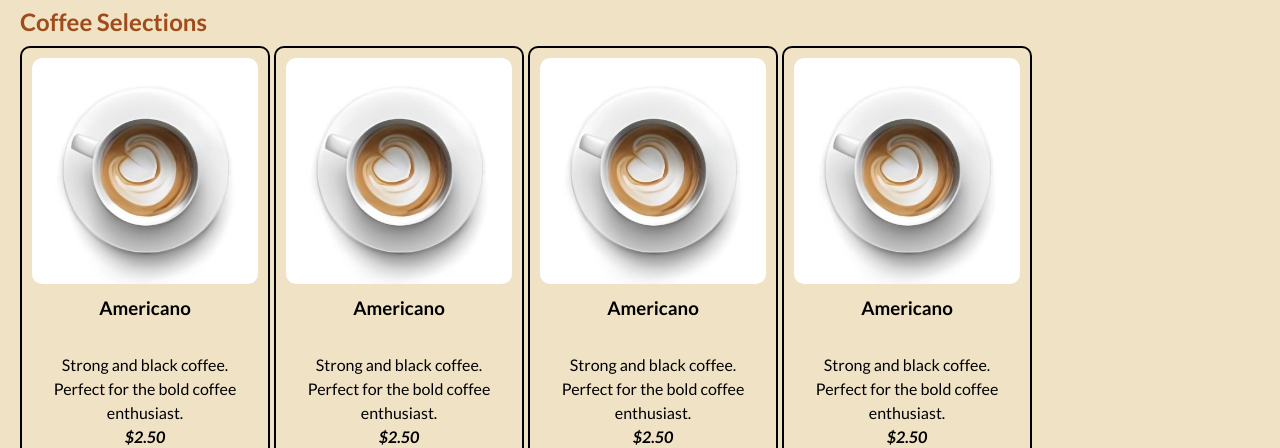
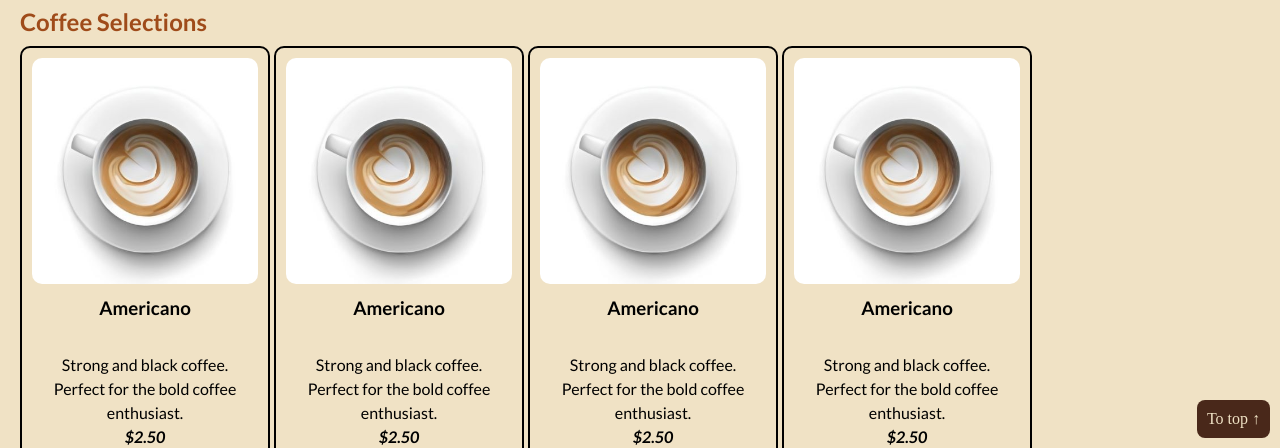
Before and after one commit to Pyae-Sone8816/serene-sipsv2, a plain HTML site: page index.html in a window 1280 px wide. Shown: the part 352-800 px from the top of the page. Drawn offline with Linux system fonts and the light colour scheme.

Commit message:
fixed top bottom

```diff
--- a/index.html
+++ b/index.html
@@ -204,7 +204,7 @@
     <!-- footer section  -->
     <footer>
       <p>copyright &copy; 2025. All rights reserved.</p>
-      <a href="#home" class="arrow">to top &uarr; </a>
+      <a href="#home" class="arrow">To top &uarr; </a>
     </footer>
   </body>
 </html>
--- a/style.css
+++ b/style.css
@@ -150,6 +150,11 @@ footer p {
 }
 .arrow {
   text-decoration: none;
-  color: #49281a;
-  padding: 30px 0;
+  background-color: #49281a;
+  color: #f0e2c5;
+  padding: 10px;
+  position: fixed;
+  bottom: 10px;
+  right: 10px;
+  border-radius: 8px;
 }
```
